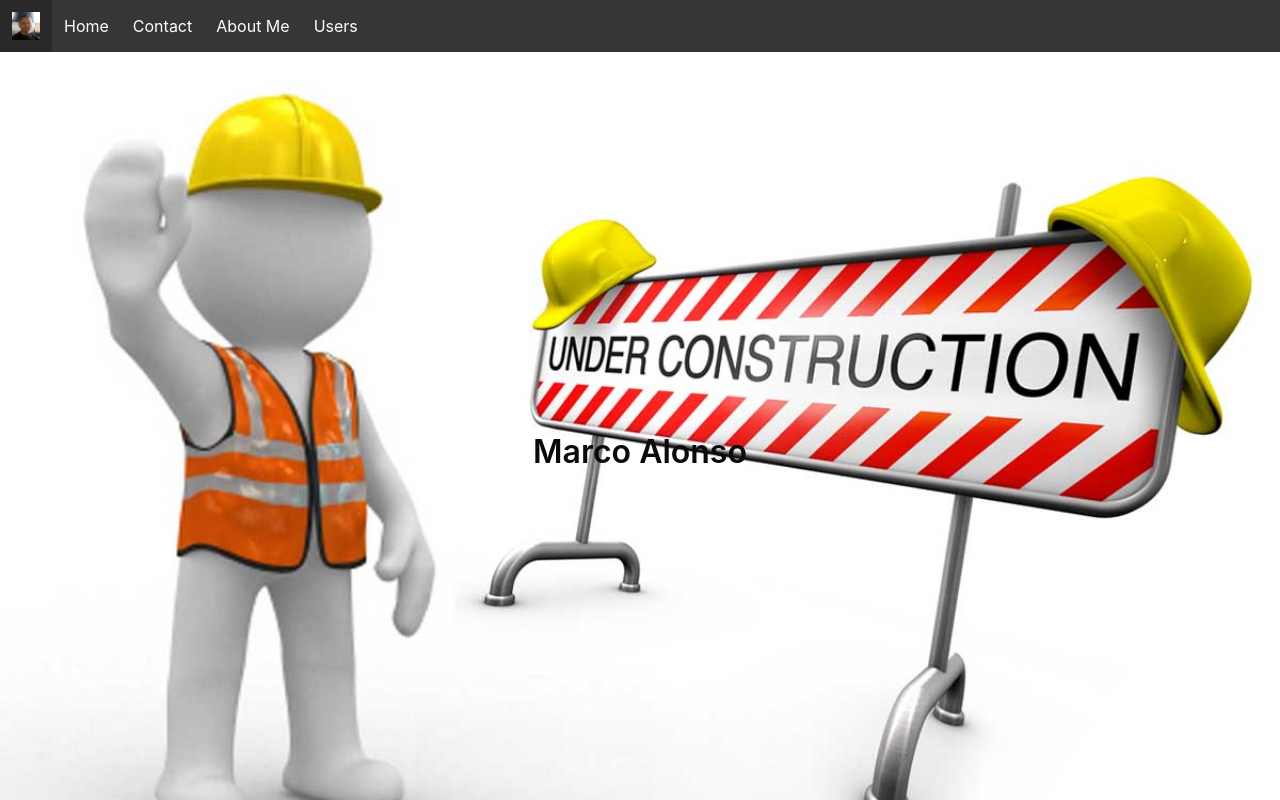
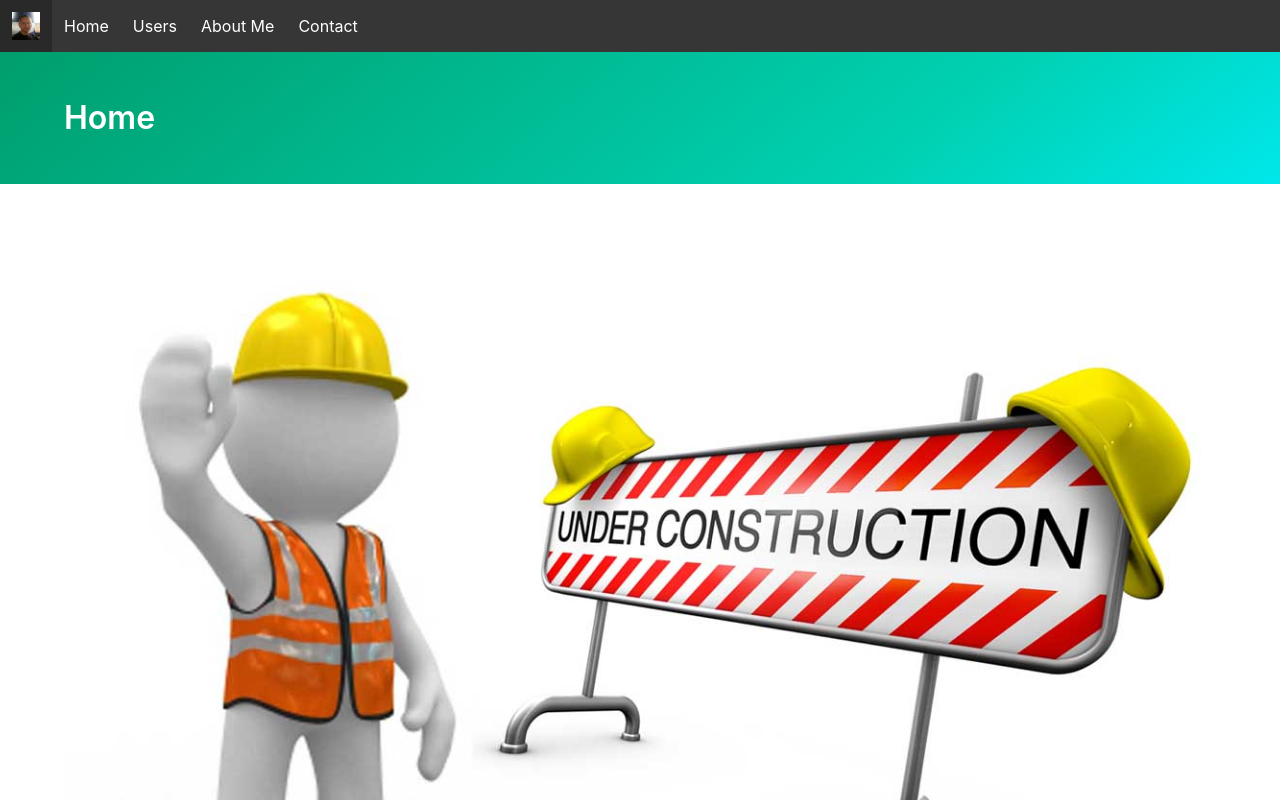
Before and after one commit to MarcoMora1024/MarcoDemo2, an Angular app: page / in a window 1280 px wide. Shown: the top 800 px of the page. Built offline with nearby package versions, Linux system fonts and the light colour scheme.

Commit message:
Actualizando la informacioon del About

```diff
--- a/src/app/about-me/about-me.component.ts
+++ b/src/app/about-me/about-me.component.ts
@@ -13,7 +13,7 @@ import { Component, OnInit } from '@angular/core';
     <section class="section">
       <div class="container">
 
-      <img src="/assets/img/under_construction_sign.jpg">
+      <img src="/assets/img/AboutMe.png">
 
       </div>
     </section>
--- a/src/app/header/header.component.ts
+++ b/src/app/header/header.component.ts
@@ -15,9 +15,9 @@ import { Component, OnInit } from '@angular/core';
       <div class="navbar-menu">
         <div class="navbar-start">
           <a class="navbar-item" routerLink="/">Home</a>
+          <a class="navbar-item" routerLink="/users">Users</a>
+          <a class="navbar-item" routerLink="/about-me">About Me</a>
           <a class="navbar-item" routerLink="/contact">Contact</a>
-          <a class="navbar-item" routerLink="/about-me">About Me</a>
-          <a class="navbar-item" routerLink="/users">Users</a>
         </div>
       </div>
     </div>
--- a/src/app/home/home.component.ts
+++ b/src/app/home/home.component.ts
@@ -3,21 +3,21 @@ import { Component, OnInit } from '@angular/core';
 @Component({
   selector: 'app-home',
   template: `
-  <section class="hero is-link is-bold is-fullheight">
-    <div class="hero-body">
-      <div class="container has-text-centered">
-        <h1 class="title has-text-black">Marco Alonso</h1>
+    <section class="hero is-primary is-bold">
+      <div class="hero-body">
+        <div class="container">
+          <h1 class="title">Home</h1>
+        </div>
       </div>
-    </div>
-  </section>
-  `,
-  styles: [`
-    .hero{
-      background-image: url('/assets/img/under_construction_sign.jpg') !important;
-      background-size: cover;
-      background-position: center center;
-    }
-  `]
+    </section>
+    <section class="section">
+      <div class="container">
+
+      <img src="/assets/img/under_construction_sign.jpg">
+
+      </div>
+    </section>  `,
+  styles: []
 })
 export class HomeComponent implements OnInit {
 
```
Also changed, not shown: src/assets/img/AboutMe.png (added).
